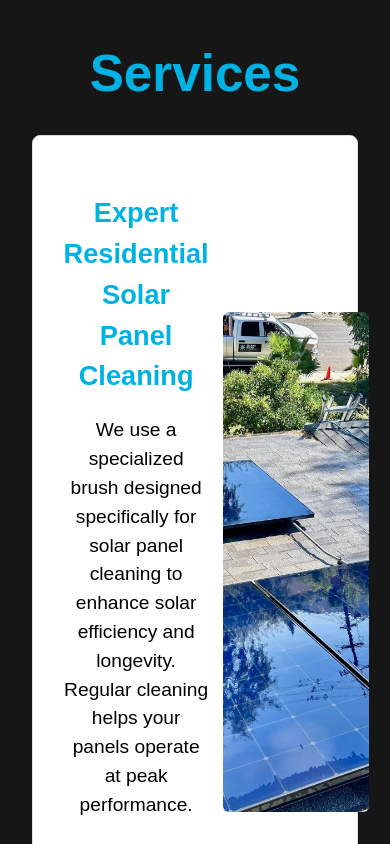
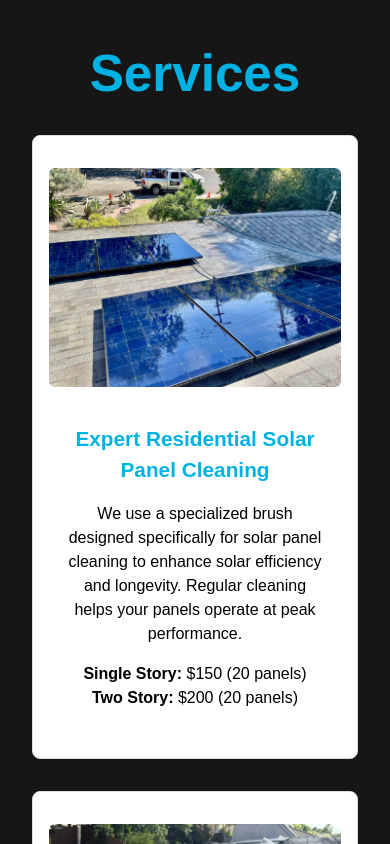
Before and after one commit to Lil-Louie/solano-solar-cleaning-wesbite, a React (Vite) app: page / in a window 390 px wide. Shown: the part 980-1824 px from the top of the page. Built offline with nearby package versions, Linux system fonts and the light colour scheme.

Commit message:
live version

```diff
--- a/src/Services_rows.css
+++ b/src/Services_rows.css
@@ -81,13 +81,39 @@
   }
 
   @media (max-width: 768px) {
-    .service-columns {
-      flex-direction: column;
-      align-items: center;
+    .service-card {
+      flex-direction: column-reverse; /* ✅ puts image below text */
+      width: 100%;
+      max-width: 95%;
+      padding: 1rem;
     }
 
-    .service-card {
-      width: 100%;
-      max-width: 95%;
+    .service-card img {
+      width: 100%;                  /* ✅ make image span full width */
+      height: auto;                 /* ✅ maintain aspect ratio */
+      max-height: 300px;            /* ✅ keep it from being too tall */
+      margin-bottom: 0;             /* ✅ no gap before image */
+      margin-top: 1rem;             /* ✅ space between text and image */
+    }
+
+    .card-body {
+      padding: 1rem;
+    }
+
+    .service-card h3 {
+      font-size: 1.3rem;            /* ✅ smaller title for mobile */
+    }
+
+    .service-card p {
+      font-size: 1rem;              /* ✅ smaller paragraph */
+    }
+
+    .prices {
+      font-size: 0.9rem;
+    }
+
+    .book-now-button {
+      padding: 0.6rem 1.5rem;
+      font-size: 0.9rem;
     }
   }
```
